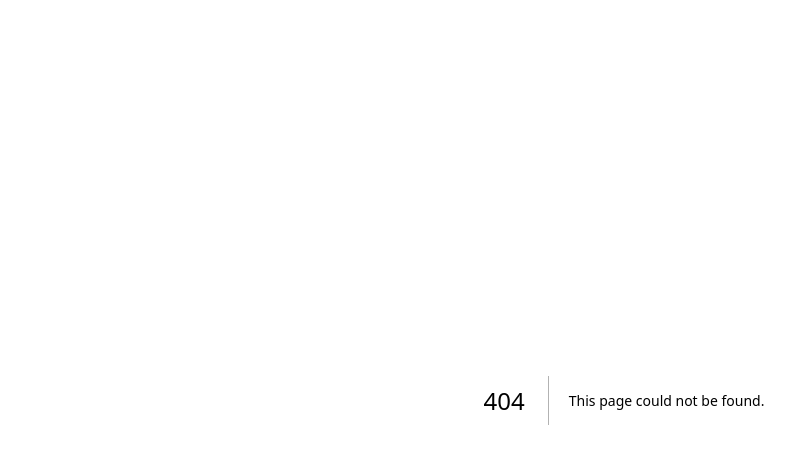
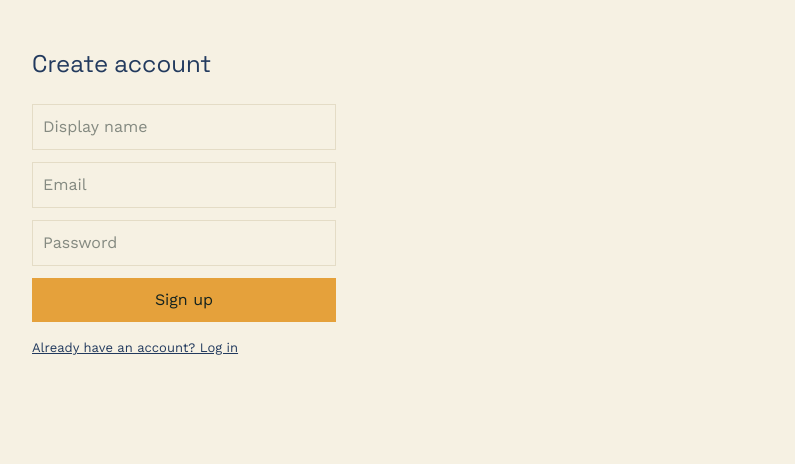
Before and after one commit to paninieywa/paathsala, a Next.js app: page /login in a window 1280 px wide. Before the commit this address had no page. Shown: the top 464 px of the page, without its empty margins (16-811 px from the left). Built offline with nearby package versions, Linux system fonts and the light colour scheme; no server answers.

Commit message:
Login or Signup

```diff
--- a/package.json
+++ b/package.json
@@ -11,6 +11,7 @@
   "dependencies": {
     "@react-three/drei": "^10.7.8",
     "@react-three/fiber": "^9.7.0",
+    "@supabase/supabase-js": "^2.115.0",
     "next": "16.3.4",
     "react": "19.2.8",
     "react-dom": "19.2.8",
--- /dev/null
+++ b/src/app/login/page.tsx
@@ -0,0 +1,88 @@
+'use client';
+
+import { useState } from 'react';
+import { useRouter } from 'next/navigation';
+import { supabase } from '@/lib/supabase';
+
+export default function LoginPage() {
+  const router = useRouter();
+  const [email, setEmail] = useState('');
+  const [password, setPassword] = useState('');
+  const [name, setName] = useState('');
+  const [mode, setMode] = useState<'login' | 'signup'>('signup');
+  const [error, setError] = useState('');
+
+  async function handleSubmit(e: React.FormEvent) {
+    e.preventDefault();
+    setError('');
+
+    if (mode === 'signup') {
+      const { data, error } = await supabase.auth.signUp({ email, password });
+      if (error) return setError(error.message);
+
+      if (data.user) {
+        await supabase.from('profiles').insert({
+          id: data.user.id,
+          display_name: name || 'Student',
+        });
+      }
+    } else {
+      const { error } = await supabase.auth.signInWithPassword({ email, password });
+      if (error) return setError(error.message);
+    }
+
+    router.push('/profile');
+  }
+
+  return (
+    <main style={{ padding: '48px', maxWidth: '400px' }}>
+      <h1 className="font-display text-2xl mb-6" style={{ color: 'var(--indigo)' }}>
+        {mode === 'signup' ? 'Create account' : 'Log in'}
+      </h1>
+
+      <form onSubmit={handleSubmit} className="flex flex-col gap-3">
+        {mode === 'signup' && (
+          <input
+            placeholder="Display name"
+            value={name}
+            onChange={(e) => setName(e.target.value)}
+            style={{ padding: '10px', border: '1px solid #E4DCC6' }}
+          />
+        )}
+        <input
+          type="email"
+          placeholder="Email"
+          value={email}
+          onChange={(e) => setEmail(e.target.value)}
+          required
+          style={{ padding: '10px', border: '1px solid #E4DCC6' }}
+        />
+        <input
+          type="password"
+          placeholder="Password"
+          value={password}
+          onChange={(e) => setPassword(e.target.value)}
+          required
+          minLength={6}
+          style={{ padding: '10px', border: '1px solid #E4DCC6' }}
+        />
+
+        {error && <p style={{ color: 'var(--kumkum)', fontSize: '13px' }}>{error}</p>}
+
+        <button
+          type="submit"
+          style={{ padding: '10px', background: 'var(--marigold)', color: 'var(--ink)', border: 'none' }}
+        >
+          {mode === 'signup' ? 'Sign up' : 'Log in'}
+        </button>
+      </form>
+
+      <button
+        onClick={() => setMode(mode === 'signup' ? 'login' : 'signup')}
+        style={{ marginTop: '16px', fontSize: '13px', color: 'var(--indigo)', textDecoration: 'underline', background: 'none', border: 'none', cursor: 'pointer' }}
+      >
+        {mode === 'signup' ? 'Already have an account? Log in' : "Don't have an account? Sign up"}
+      </button>
+    </main>
+  );
+}
--- /dev/null
+++ b/src/lib/supabase.ts
@@ -0,0 +1,6 @@
+import { createClient } from '@supabase/supabase-js';
+
+const supabaseUrl = process.env.NEXT_PUBLIC_SUPABASE_URL!;
+const supabaseAnonKey = process.env.NEXT_PUBLIC_SUPABASE_ANON_KEY!;
+
+export const supabase = createClient(supabaseUrl, supabaseAnonKey);
```
Also changed, not shown: 2 other files (tests, documents, lock files or other folders).
